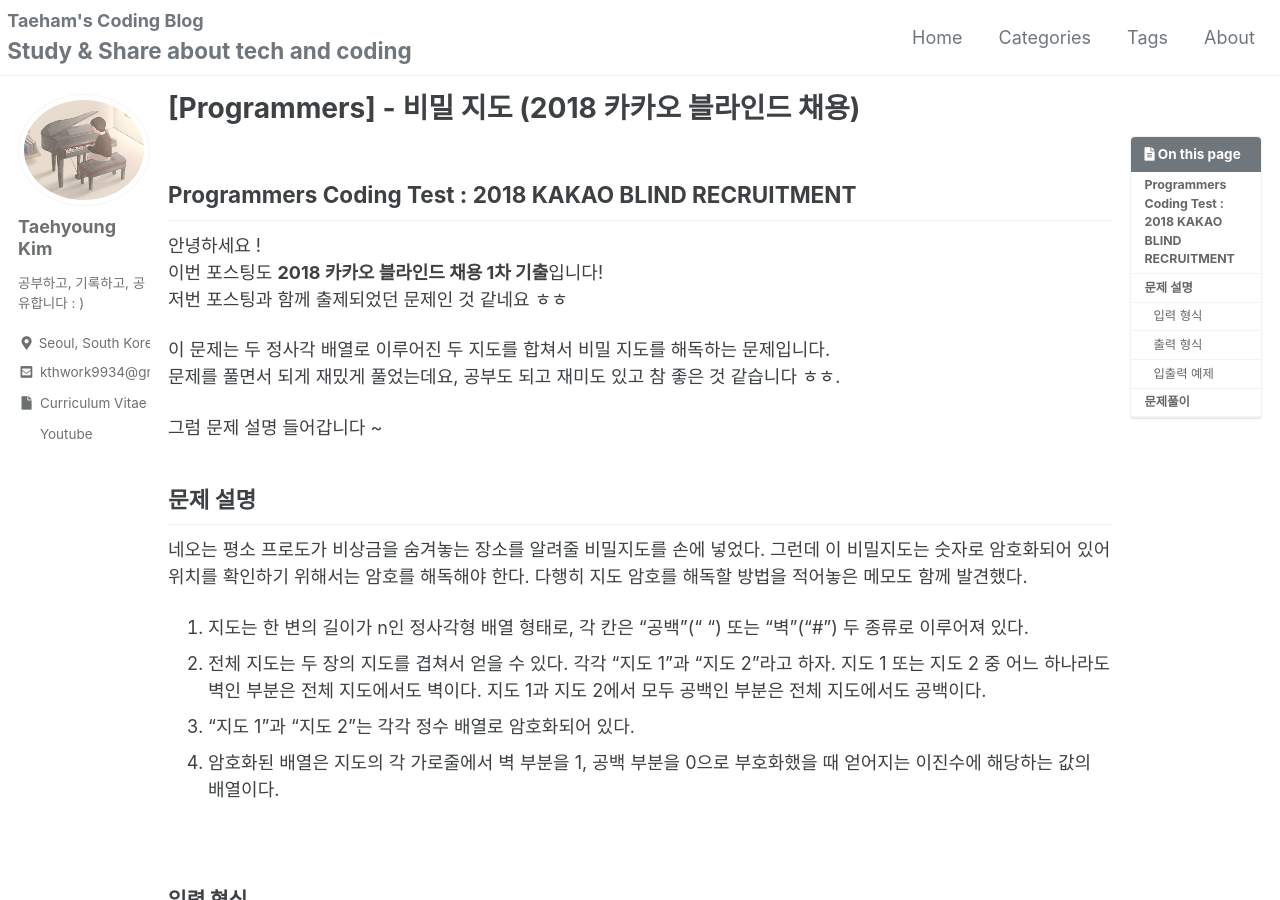
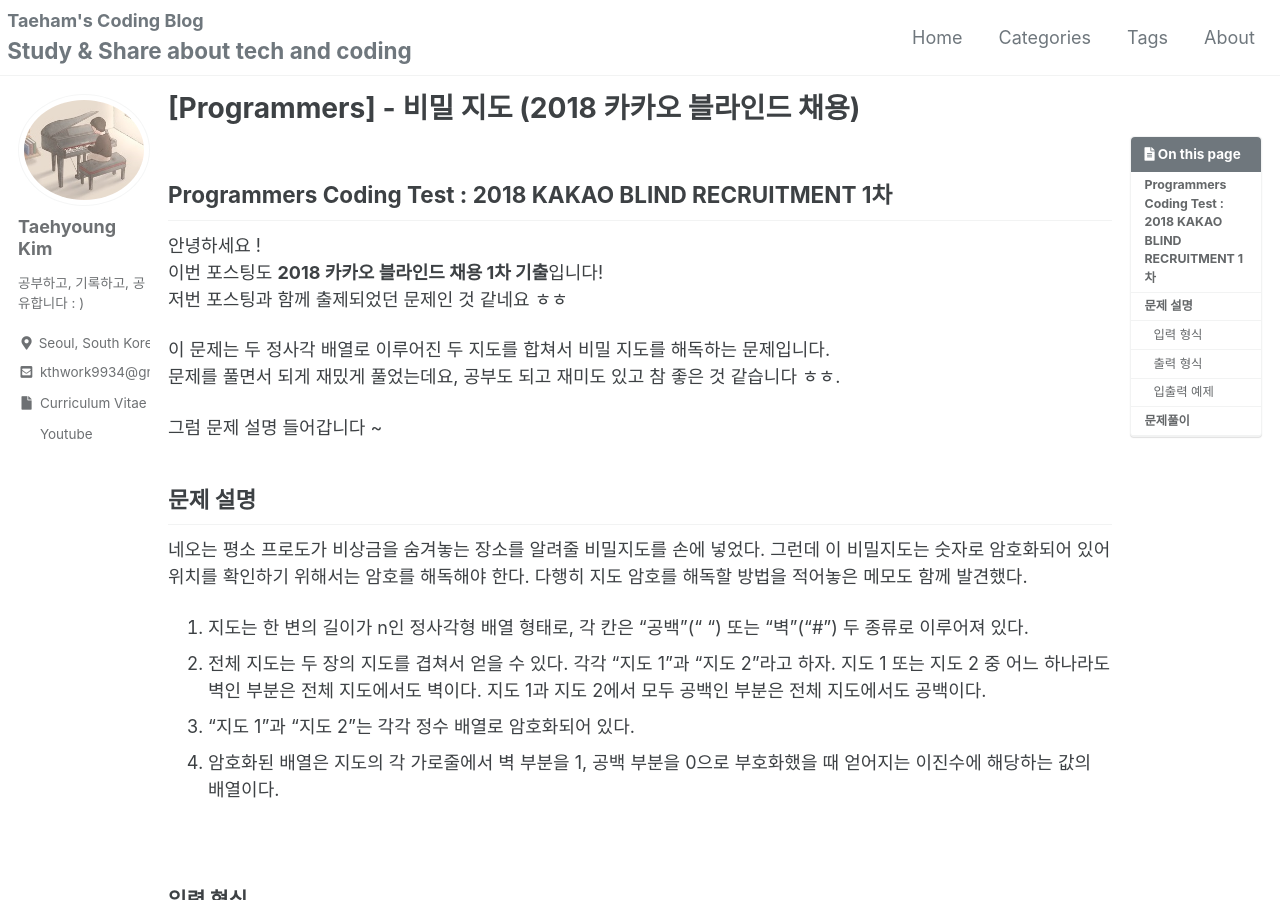
Before and after one commit to kthworks/kthworks.github.io, a Jekyll site: the page built from _posts/2021-07-05-Secret-map.md, in a window 1280 px wide and 900 px high. Built offline with Jekyll 4.4.1, drawn with Linux system fonts in a browser that asks for light colours; cached includes are drawn as plain includes.

Commit message:
Update 2021-07-05-Secret-map.md

```diff
--- a/_posts/2021-07-05-Secret-map.md
+++ b/_posts/2021-07-05-Secret-map.md
@@ -17,7 +17,7 @@
 use_math: true
 typora-root-url: ../
 ---
-## Programmers Coding Test : 2018 KAKAO BLIND RECRUITMENT
+## Programmers Coding Test : 2018 KAKAO BLIND RECRUITMENT 1차
 
 안녕하세요 !
 이번 포스팅도 **2018 카카오 블라인드 채용 1차 기출**입니다!
```
